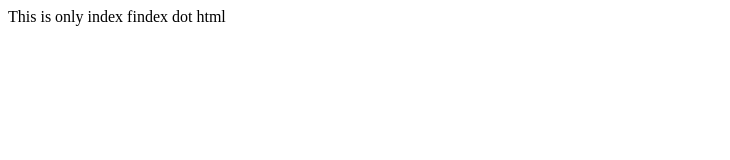
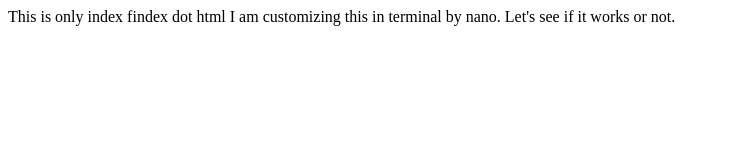
Before and after one commit to visha1codehub/learning_git, a plain HTML site: page index.html in a window 1280 px wide. Shown: the whole page, without its empty margins (0-730 px from the left). Drawn offline with Linux system fonts and the light colour scheme.

Commit message:
custemized in terminal.

```diff
--- a/index.html
+++ b/index.html
@@ -8,5 +8,7 @@
 </head>
 <body>
     This  is only  index findex dot html
+I am customizing this in terminal by nano.
+Let's see if it works or not.
 </body>
 </html>
```
Also changed, not shown: 1 other file.
